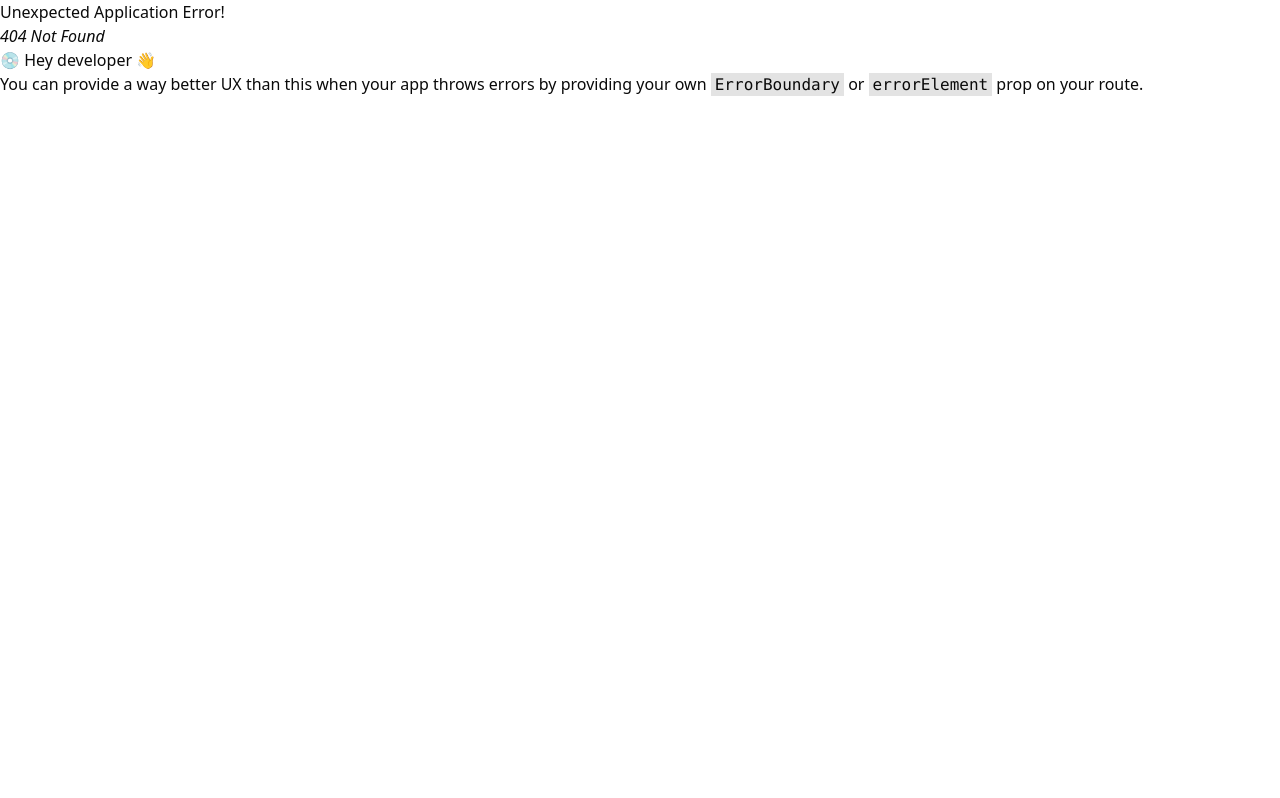
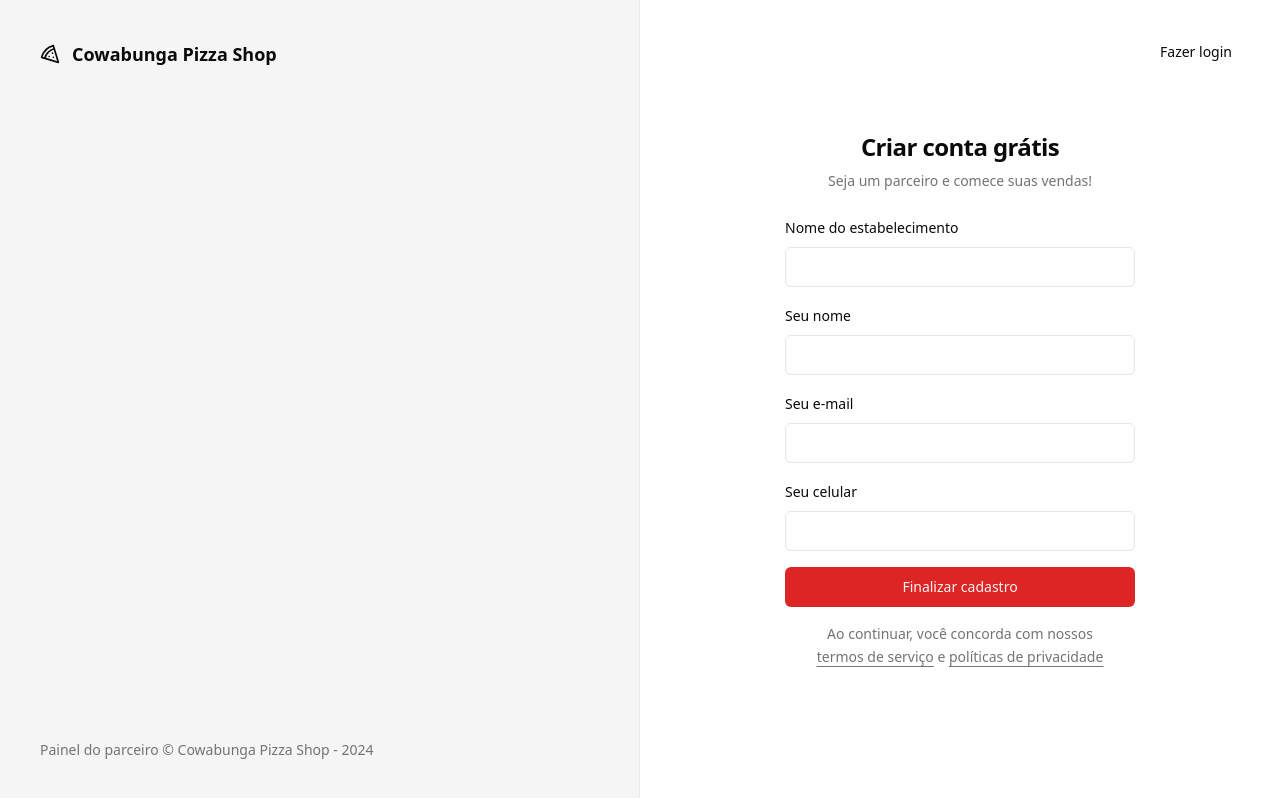
Before and after one commit to thiagocabralcorreia/cowabunga-pizza-shop, a React (Vite) app: page /sign-up in a window 1280 px wide. Before the commit this address had no page. Built offline with nearby package versions, Linux system fonts and the light colour scheme.

Commit message:
✨ feat: add sign-up page

```diff
--- a/src/pages/_layouts/auth.tsx
+++ b/src/pages/_layouts/auth.tsx
@@ -15,8 +15,7 @@
           {new Date().getFullYear()}
         </footer>
       </div>
-
-      <div className="flex flex-col items-center justify-center">
+      <div className="relative flex flex-col items-center justify-center">
         <Outlet />
       </div>
     </div>
--- a/src/pages/auth/sign-in.tsx
+++ b/src/pages/auth/sign-in.tsx
@@ -1,4 +1,5 @@
 import { Helmet } from "react-helmet-async";
+import { Link } from "react-router-dom";
 import { useForm } from "react-hook-form";
 import { toast } from "sonner";
 import { z } from "zod";
@@ -42,6 +43,9 @@
       <Helmet title="Login" />
 
       <div className="p-8">
+        <Button variant="ghost" asChild className="absolute right-8 top-8">
+          <Link to="/sign-up">Novo estabelecimento</Link>
+        </Button>
         <div className="flex w-[350px] flex-col justify-center gap-6">
           <div className="flex flex-col gap-2 text-center">
             <h1 className="text-2xl font-semibold tracking-tight">
--- /dev/null
+++ b/src/pages/auth/sign-up.tsx
@@ -0,0 +1,113 @@
+import { Helmet } from "react-helmet-async";
+import { useForm } from "react-hook-form";
+import { Link, useNavigate } from "react-router-dom";
+import { toast } from "sonner";
+import { z } from "zod";
+
+import { Button } from "@/components/ui/button";
+import { Input } from "@/components/ui/input";
+import { Label } from "@/components/ui/label";
+
+const signUpForm = z.object({
+  restaurantName: z.string(),
+  managerName: z.string(),
+  phone: z.string(),
+  email: z.string().email(),
+});
+
+type SignUpForm = z.infer<typeof signUpForm>;
+
+export function SignUp() {
+  const navigate = useNavigate();
+
+  const {
+    register,
+    handleSubmit,
+    formState: { isSubmitting },
+  } = useForm<SignUpForm>();
+
+  async function handleSignUp(data: SignUpForm) {
+    try {
+      console.log(data);
+
+      await new Promise((resolve) => setTimeout(resolve, 2000));
+
+      toast.success("Restaurante cadastrado com sucesso!", {
+        action: {
+          label: "Login",
+          onClick: () => navigate("/sign-in"),
+        },
+      });
+    } catch (error) {
+      toast.error("Erro ao cadastrar restaurante.");
+    }
+  }
+
+  return (
+    <>
+      <Helmet title="Cadastro" />
+
+      <div className="p-8">
+        <Button variant="ghost" asChild className="absolute right-8 top-8">
+          <Link to="/sign-in">Fazer login</Link>
+        </Button>
+
+        <div className="flex w-[350px] flex-col justify-center gap-6">
+          <div className="flex flex-col gap-2 text-center">
+            <h1 className="text-2xl font-semibold tracking-tight">
+              Criar conta grátis
+            </h1>
+            <p className="text-sm text-muted-foreground">
+              Seja um parceiro e comece suas vendas!
+            </p>
+          </div>
+
+          <form className="space-y-4" onSubmit={handleSubmit(handleSignUp)}>
+            <div className="space-y-2">
+              <Label htmlFor="restaurantName">Nome do estabelecimento</Label>
+              <Input
+                id="restaurantName"
+                type="text"
+                {...register("restaurantName")}
+              />
+            </div>
+
+            <div className="space-y-2">
+              <Label htmlFor="managerName">Seu nome</Label>
+              <Input
+                id="managerName"
+                type="text"
+                {...register("managerName")}
+              />
+            </div>
+
+            <div className="space-y-2">
+              <Label htmlFor="email">Seu e-mail</Label>
+              <Input id="email" type="email" {...register("email")} />
+            </div>
+
+            <div className="space-y-2">
+              <Label htmlFor="phone">Seu celular</Label>
+              <Input id="phone" type="phone" {...register("phone")} />
+            </div>
+
+            <Button disabled={isSubmitting} className="w-full" type="submit">
+              Finalizar cadastro
+            </Button>
+
+            <p className="px-6 text-center text-sm leading-relaxed text-muted-foreground">
+              Ao continuar, você concorda com nossos{" "}
+              <a href="" className="underline underline-offset-4">
+                termos de serviço
+              </a>{" "}
+              e{" "}
+              <a href="" className="underline underline-offset-4">
+                políticas de privacidade
+              </a>
+            </p>
+          </form>
+        </div>
+      </div>
+    </>
+  );
+}
--- a/src/routes.tsx
+++ b/src/routes.tsx
@@ -2,6 +2,7 @@
 
 import { Dashboard } from "./pages/app/dashboard";
 import { SignIn } from "./pages/auth/sign-in";
+import { SignUp } from "./pages/auth/sign-up";
 import { AppLayout } from "./pages/_layouts/app";
 import { AuthLayout } from "./pages/_layouts/auth";
 
@@ -24,6 +25,10 @@
         path: "/sign-in",
         element: <SignIn />,
       },
+      {
+        path: "/sign-up",
+        element: <SignUp />,
+      },
     ],
   },
 ]);
```
